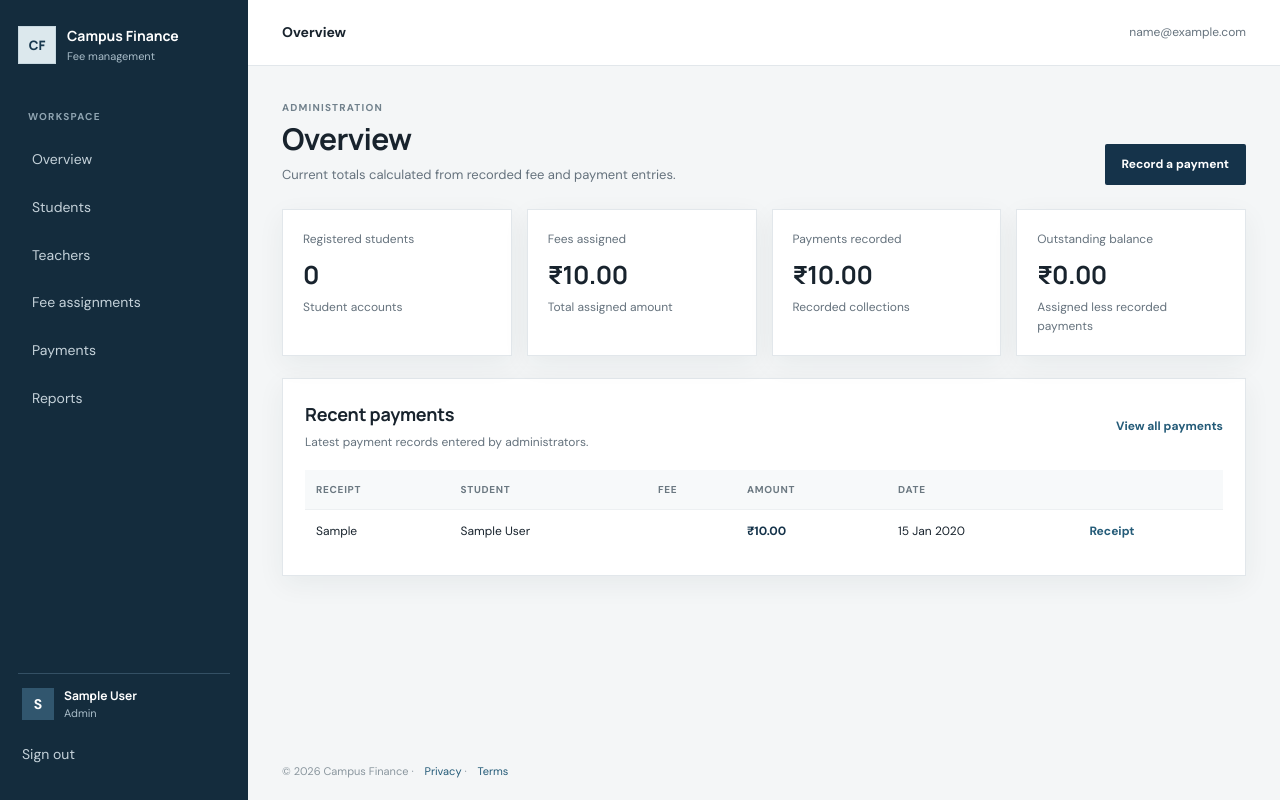
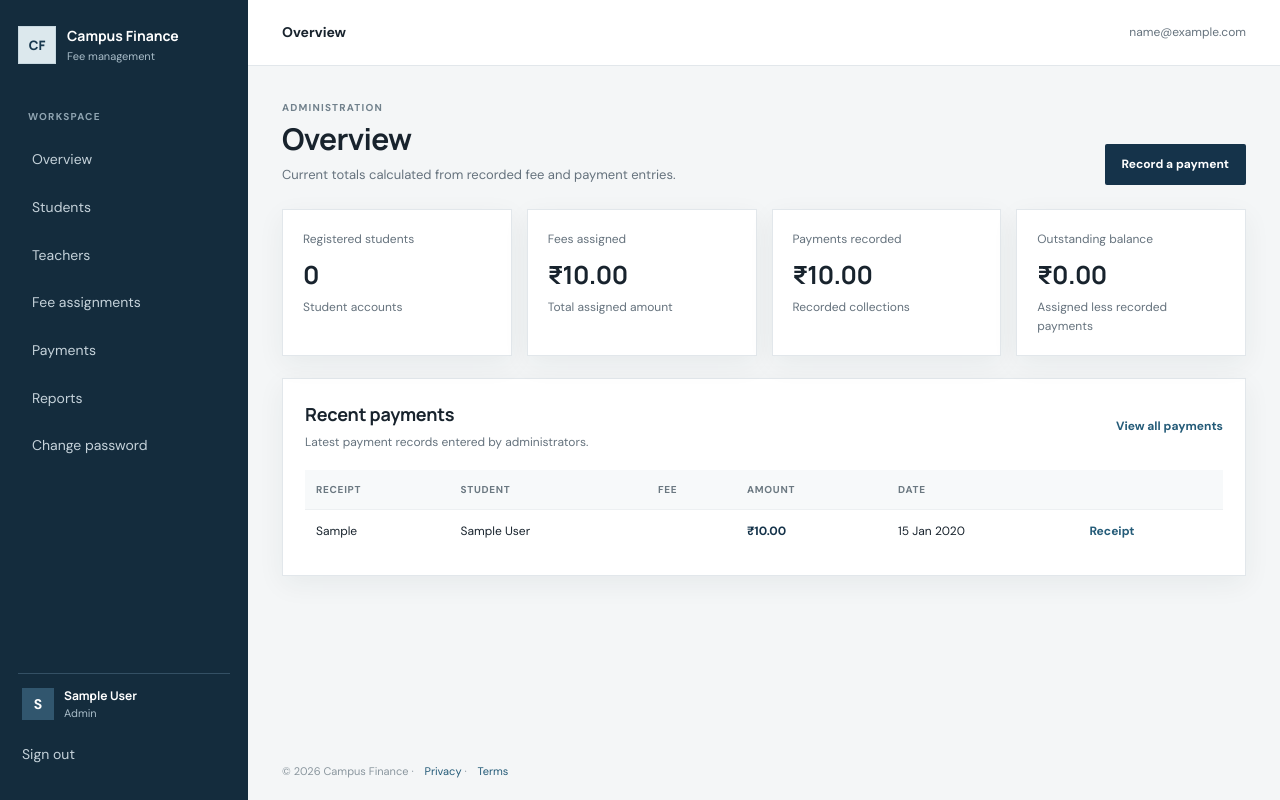
Before and after one commit to vasu925/College-Fee-Management-System, a Flask app: page /admin in a window 1280 px wide. Run offline with Flask 3, Linux system fonts and the light colour scheme; a user stored in the database is signed in; tables that the repository leaves empty hold one stand-in row (values such as "Sample post"); parts of the project's set-up code (start-up, migrations or seed data) failed here and were passed over; some libraries are stand-ins or nearby versions.

Commit message:
Add admin change password navigation link

```diff
--- a/templates/base.html
+++ b/templates/base.html
@@ -24,6 +24,7 @@
       <a class="nav-link" href="{{ url_for('fees') }}">Fee assignments</a>
       <a class="nav-link" href="{{ url_for('payments') }}">Payments</a>
       <a class="nav-link" href="{{ url_for('reports') }}">Reports</a>
+      <a class="nav-link" href="{{ url_for('admin_change_password') }}">Change password</a>
     {% elif current_user.role == 'teacher' %}
       <a class="nav-link" href="{{ url_for('teacher_dashboard') }}">Overview</a>
       <a class="nav-link" href="{{ url_for('teacher_fees') }}">All fee records</a>
```
